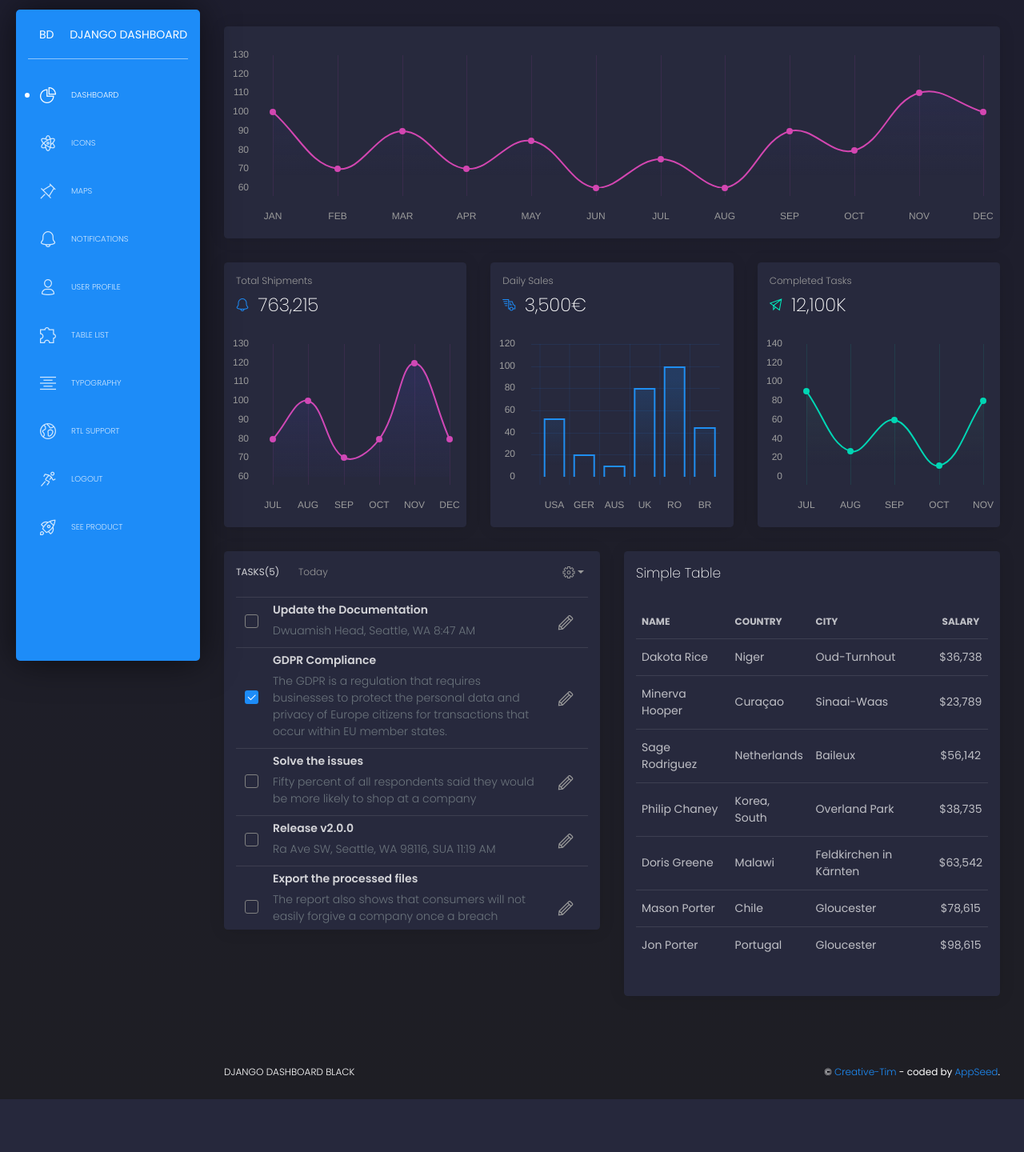
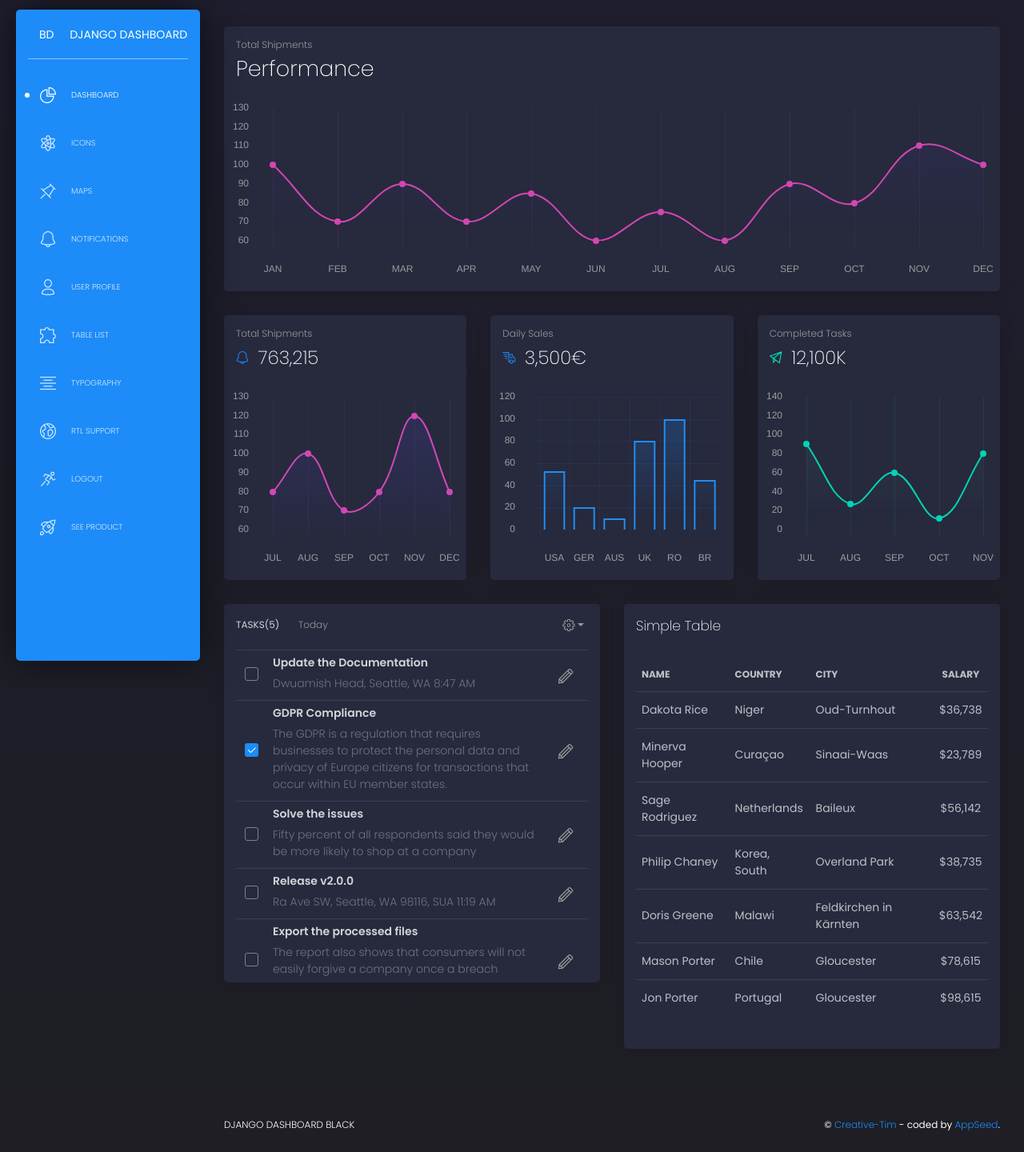
Before and after one commit to admontenegroa/NoiseLevelMonitoring, a Django app: page / in a window 1280 px wide. Shown: the part 68-1508 px from the top of the page at 80% size. Before the commit the page ends 1442 px from the top, so only its background shows below. Run offline with Django 3.2, Linux system fonts and the light colour scheme; the visitor is signed in with stand-in values (Sample User, id 1); some libraries are stand-ins or nearby versions.

Commit message:
Vista: Modificando HTML 0.3

```diff
--- a/core/templates/index.html
+++ b/core/templates/index.html
@@ -12,6 +12,12 @@
       <div class="col-12">
         <div class="card card-chart">
           <div class="card-header ">
+            <div class="row">
+              <div class="col-sm-6 text-left">
+                <h5 class="card-category">Total Shipments</h5>
+                <h2 class="card-title">Performance</h2>
+              </div>
+            </div>
           </div>
           <div class="card-body">
             <div class="chart-area">
```
